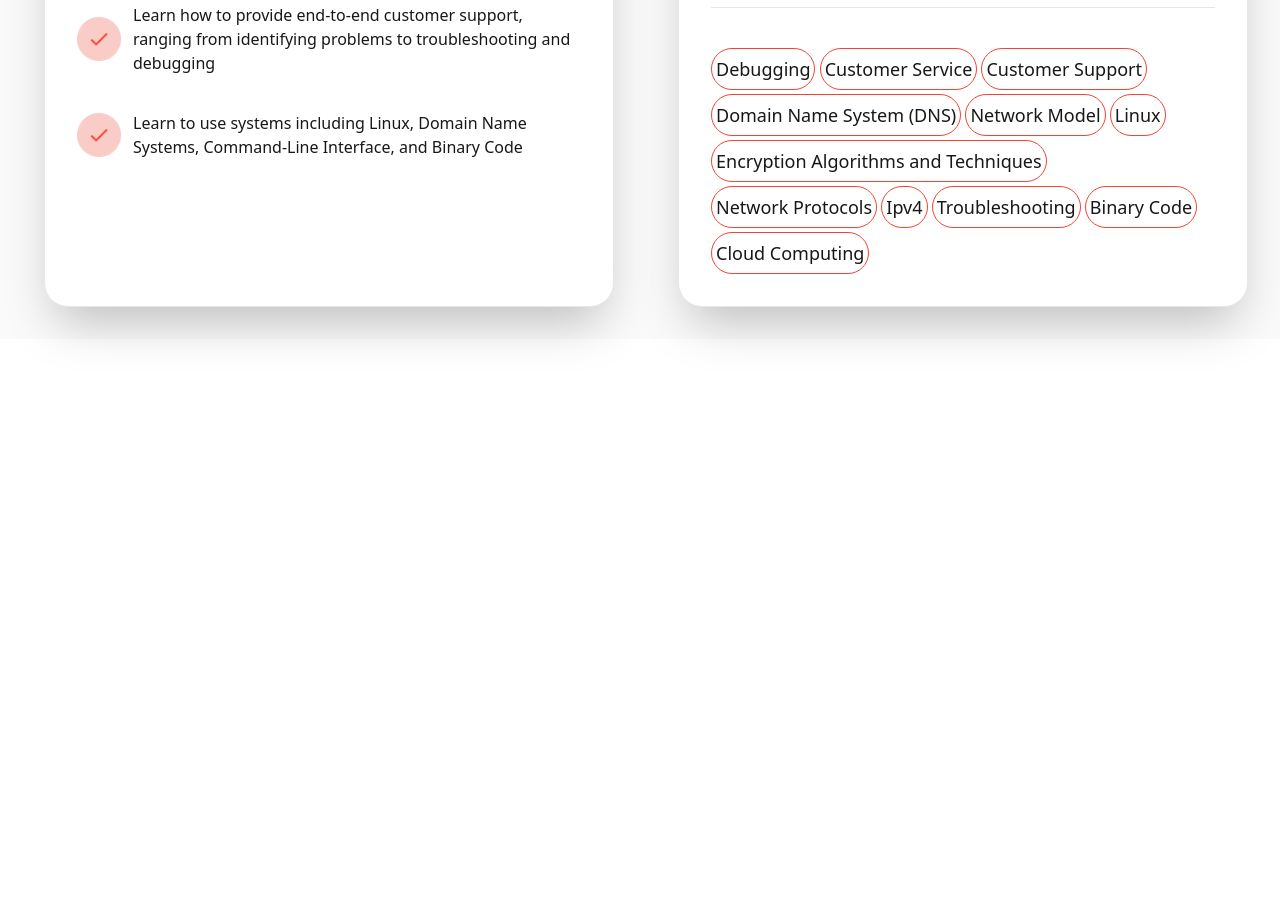
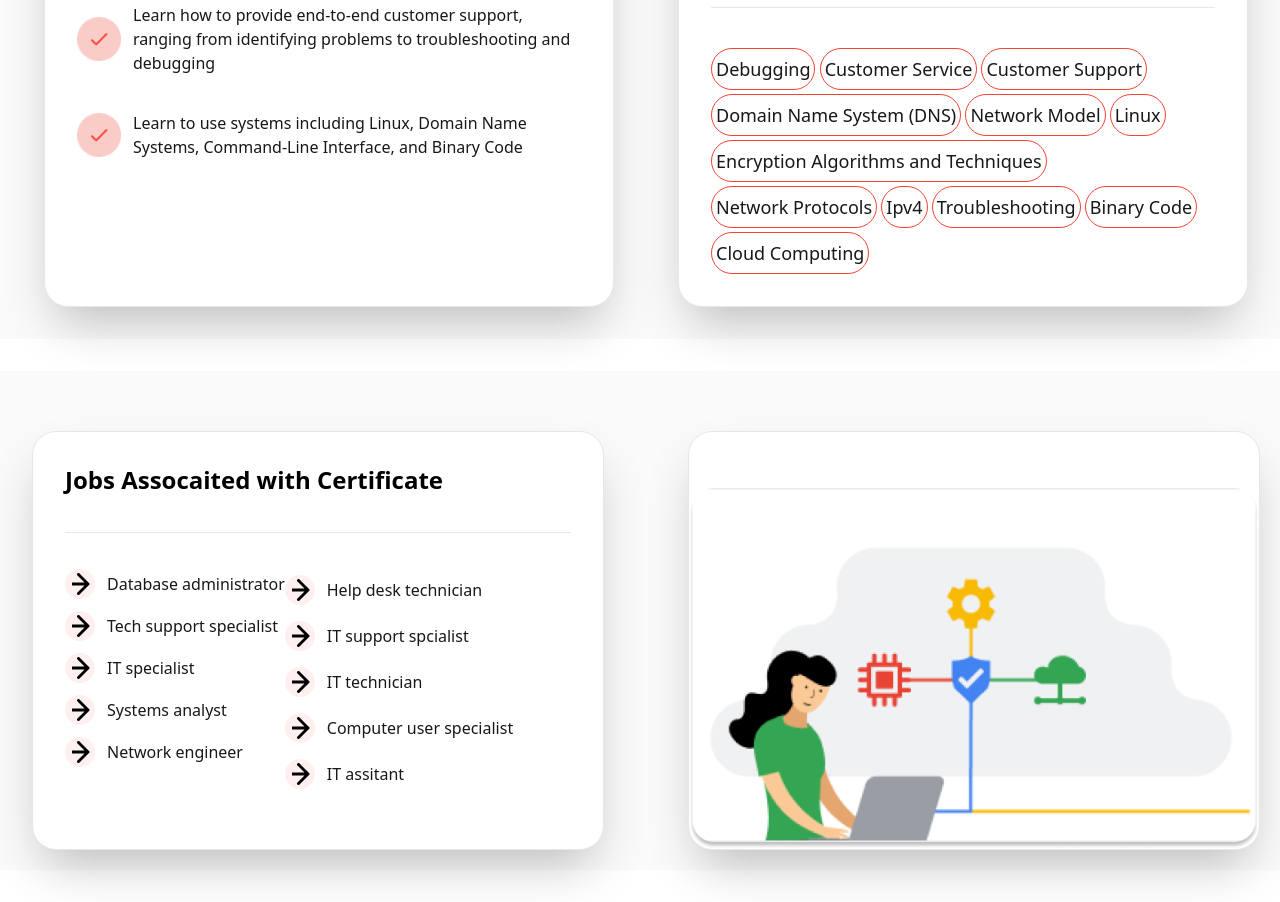
Before and after one commit to With-chomok/tailwind_asignment, a website built with Vite: page index.html in a window 1280 px wide. Shown: the part 1210-2112 px from the top of the page. Before the commit the page ends 1581 px from the top, so only its background shows below. Built offline with nearby package versions, Linux system fonts and the light colour scheme.

Commit message:
job section uploads

```diff
--- a/index.html
+++ b/index.html
@@ -187,5 +187,41 @@
 </section>
 
 
+
+
+
+
+<!-- job section -->
+
+
+
+<section class="container grid grid-cols-12 mx-auto mb-8 gap-8 md:px-0 px-4 pt-10 bg-[#FAFAFA] ">
+    <section class="md:col-span-6 col-span-12 md:ml-8 bg-[#FFFFFF] border shadow-2xl  m-5 md:p-8 p-4 space-y-9 rounded-3xl">
+        <h3 class="text-[#000000] font-semibold md:text-2xl text-sm">Jobs Assocaited with Certificate</h3>
+        <hr class=" mt-2 md:mt-4">
+        <div class="flex rounded-3xl shadow-[#00000040]">
+            <div class="flex flex-col items-start gap-3">
+                <p class="checkmark"><img src="./assets/Checkmark (1).png" alt="">Database administrator</p>
+                <p class="checkmark"><img src="./assets/Checkmark (1).png" alt="">Tech support specialist</p>
+                <p class="checkmark"><img src="./assets/Checkmark (1).png" alt="">IT specialist</p>
+                <p class="checkmark"><img src="./assets/Checkmark (1).png" alt="">Systems analyst</p>
+                <p class="checkmark"><img src="./assets/Checkmark (1).png" alt="">Network engineer</p>
+
+            </div>
+
+            <div class="flex flex-col items-start md:gap-4 md:mt-1.5">
+                <p class="checkmark"><img src="./assets/Checkmark (1).png" alt="">Help desk technician</p>
+                <p class="checkmark"><img src="./assets/Checkmark (1).png" alt="">IT support spcialist</p>
+                <p class="checkmark"><img src="./assets/Checkmark (1).png" alt="">IT technician</p>
+                <p class="checkmark"><img src="./assets/Checkmark (1).png" alt="">Computer user specialist</p>
+                <p class="checkmark"><img src="./assets/Checkmark (1).png" alt="">IT assitant </p>
+
+            </div>
+        </div>
+    </section>
+        <section class="md:col-span-6 col-span-12 md:ml-8 bg-[#FFFFFF] border shadow-2xl  m-5 rounded-3xl">
+            <img src="./assets/IT Support 1.png" alt="" class="mt-14">
+        </section>
+    </section>
   </body>
 </html>
```
